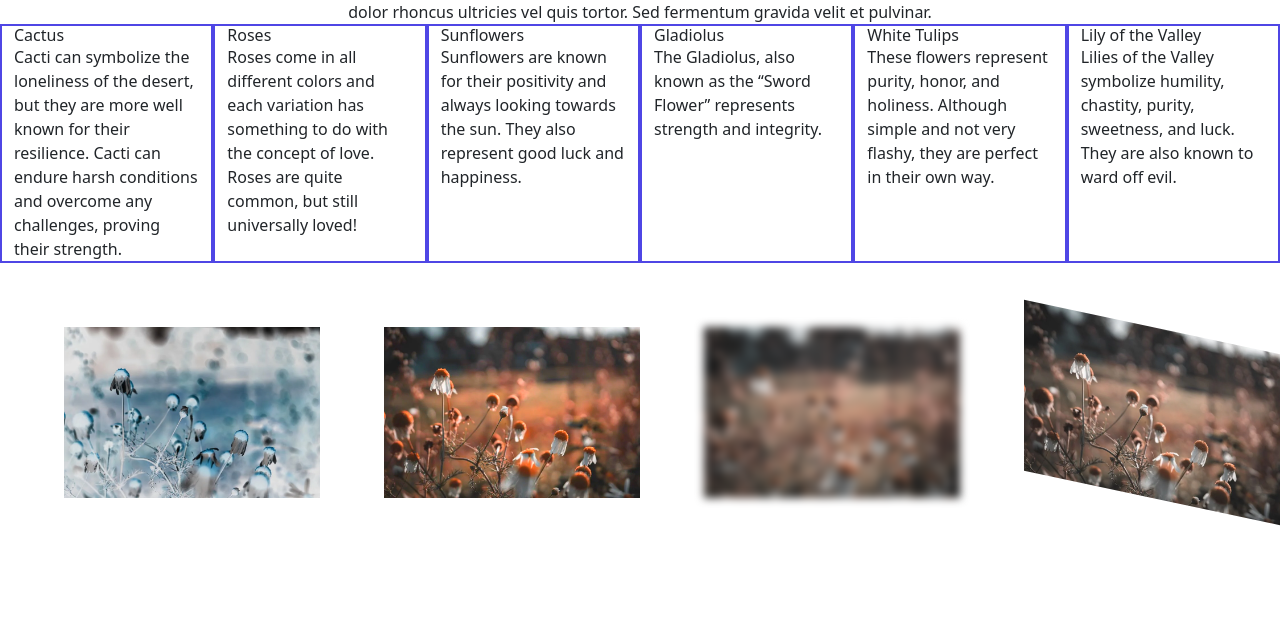
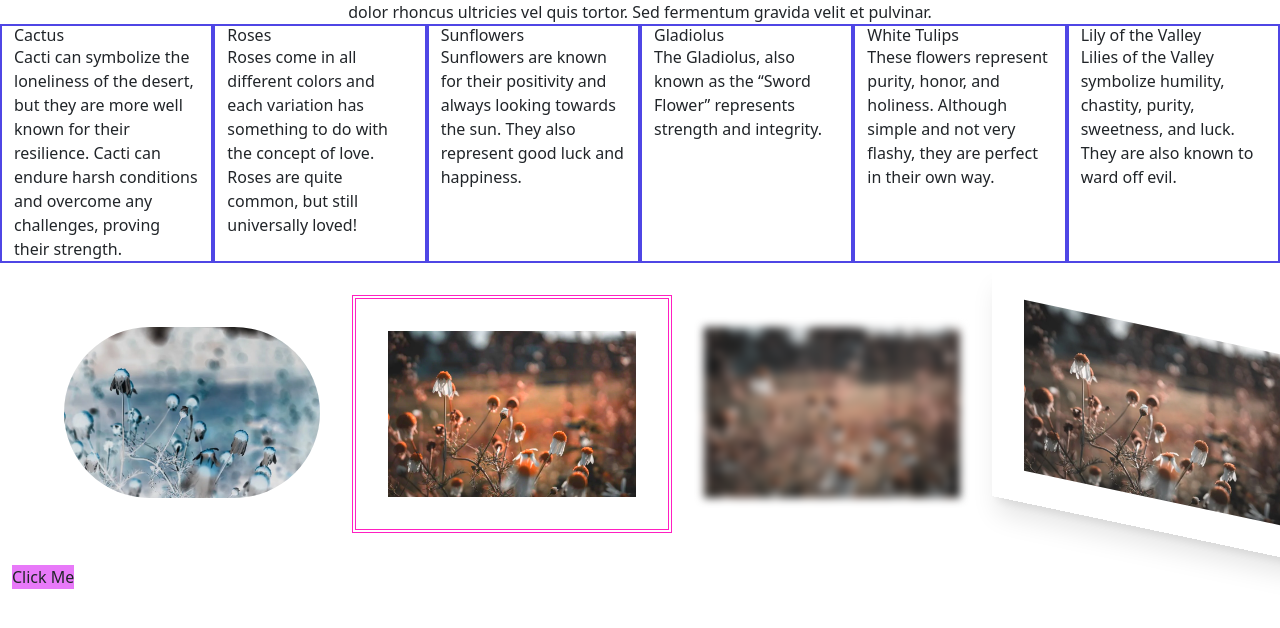
Before and after one commit to paigem1972/tailwind-tinker, a plain HTML site: page index.html in a window 1280 px wide. Shown: the part 156-784 px from the top of the page. Drawn offline with nearby package versions, Linux system fonts and the light colour scheme.

Commit message:
add button + transition

```diff
--- a/index.html
+++ b/index.html
@@ -61,15 +61,18 @@
   </div>
 </div>
 
-<div class="grid grid-flow-row-dense grid-cols-4 grid-rows-4">
-  <img src="daisy.png" class="m-8 p-8 invert">
-  <img src="daisy.png" class="m-8 p-8 saturate-200">
+<div class="grid grid-cols-4 cap-4">
+  <img src="daisy.png" class="m-8 p-8 invert rounded-full">
+  <img src="daisy.png" class="m-8 p-8 saturate-200 border-double border-4 border-pink-500 hover:border-dotted">
   <img src="daisy.png" class="m-8 p-8 blur-sm">
-  <img src="daisy.png" class="m-8 p-8 skew-y-12">
+  <img src="daisy.png" class="m-8 p-8 skew-y-12 shadow-xl">
 </div>
 
-
-
+<div class="container">
+  <div class="vertical-center">
+    <button class="transition ease-in-out delay-100 bg-fuchsia-400 hover:-translate-y-1 hover:scale-110 hover:bg-violet-400 duration-300">Click Me</button>
+  </div>
+</div>
 
 
 </center>
```
Also changed, not shown: style.css (line endings or trailing spaces).
